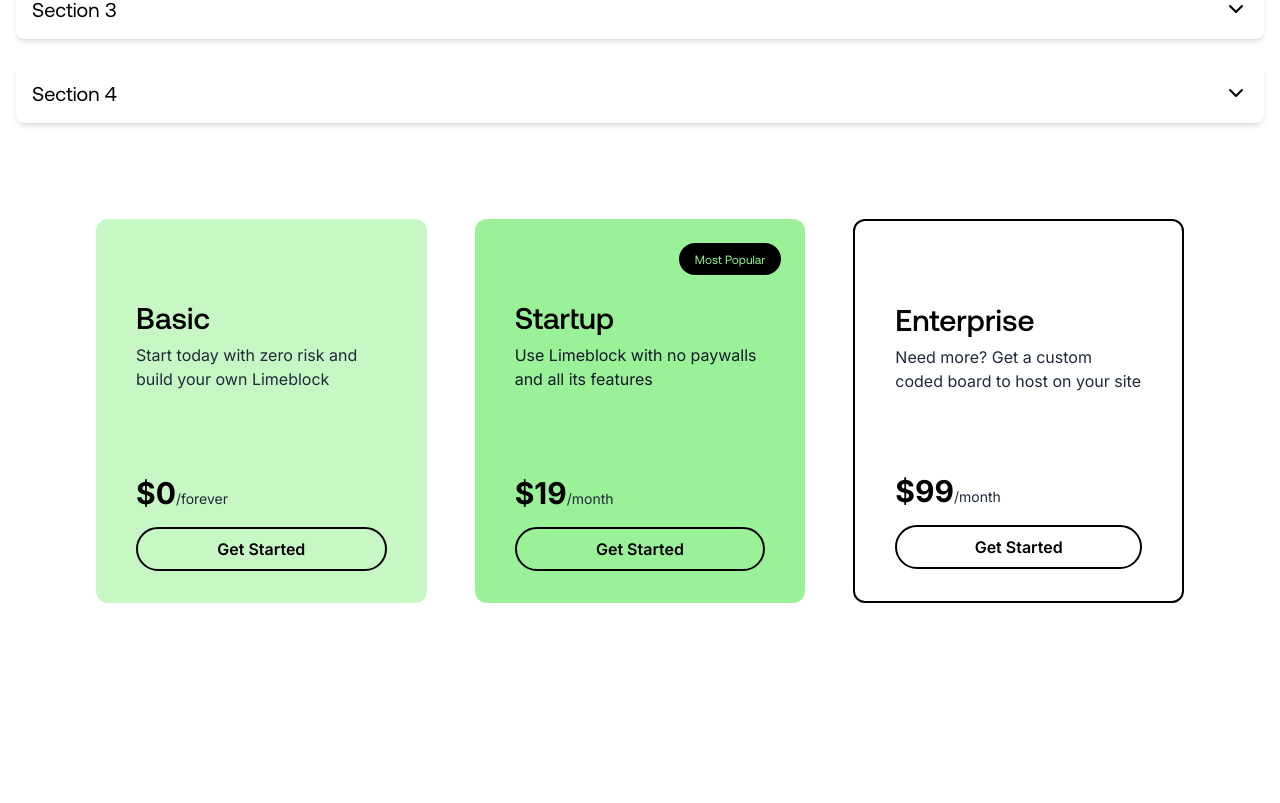
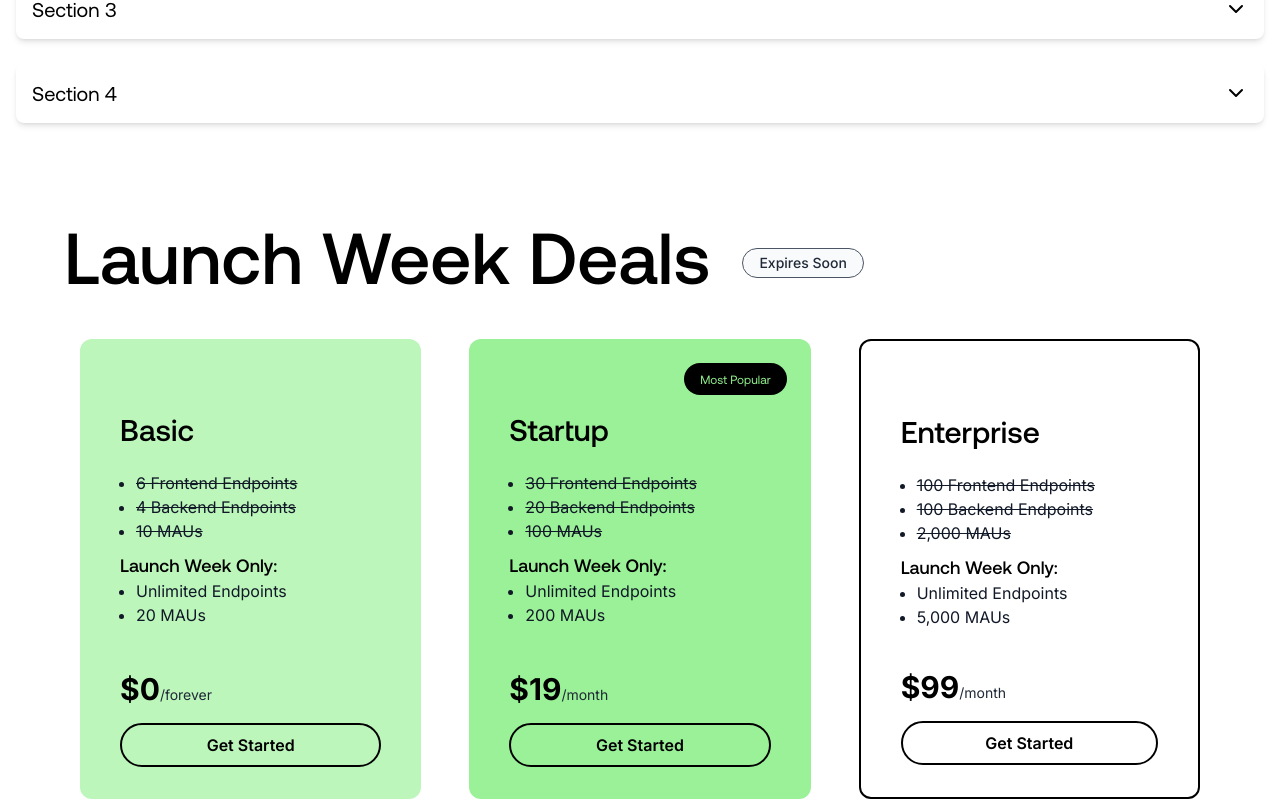
Before and after one commit to TheWiseGhost/Limeblock, a Next.js app: page / in a window 1280 px wide. Shown: the part 2697-3500 px from the top of the page. Built offline with nearby package versions, Linux system fonts and the light colour scheme; no server answers.

Commit message:
Better pricing UI

```diff
--- a/src/app/checkout/page.js
+++ b/src/app/checkout/page.js
@@ -1,10 +1,12 @@
+import Footer from "@/components/landing/Footer";
 import Pricing from "@/components/landing/Pricing";
 import React from "react";
 
 const page = () => {
   return (
-    <div className="pb-16 -mt-28">
+    <div className="-mt-12">
       <Pricing />
+      <Footer />
     </div>
   );
 };
--- a/src/components/landing/Pricing.jsx
+++ b/src/components/landing/Pricing.jsx
@@ -42,22 +42,47 @@
     }
   };
   return (
-    <div className="min-h-screen pb-8 pt-24 px-4 md:px-24 font-inter">
-      <div className="grid grid-cols-1 md:grid-cols-3 gap-12 font-inter">
+    <div className="min-h-screen pt-24 px-4 pb-20 md:px-16 font-inter">
+      <h1 className="flex flex-row items-center font-aeonik text-7xl font-medium mb-12">
+        Launch Week Deals{" "}
+        <div className="bg-gray-50 border text-gray-800 border-gray-600 ml-8 mt-4 font-inter px-4 text-sm py-1 rounded-full">
+          Expires Soon
+        </div>
+      </h1>
+      <div className="grid grid-cols-1 md:grid-cols-3 gap-12 font-inter px-4">
         {/* Basic Plan */}
-        <div className="rounded-xl bg-lime/50 px-10 h-96 pt-20 pb-8 flex flex-col">
+        <div className="rounded-xl bg-lime/60 px-10 h-[460px] pt-20 pb-8 flex flex-col relative w-full">
           <div className="flex-grow">
-            <h2 className="text-3xl font-medium font-aeonik mb-2">Basic</h2>
-            <p className="text-gray-800 text-base mb-6">
-              Start today with zero risk and build your own Limeblock
-            </p>
+            <h2 className="text-3xl font-aeonik font-medium mb-2 -mt-2">
+              Basic
+            </h2>
+            <ul className="text-gray-900 text-base mt-6 mb-2 ml-4 list-disc">
+              <li>
+                <span className="line-through">6 Frontend Endpoints</span>
+              </li>
+              <li>
+                <span className="line-through">4 Backend Endpoints</span>
+              </li>
+              <li>
+                <span className="line-through">10 MAUs</span>
+              </li>
+            </ul>
+            <span className="font-aeonik text-lg font-medium mt-4">
+              Launch Week Only:
+            </span>{" "}
+            <ul className="text-gray-900 text-base mb-2 ml-4 list-disc">
+              <li>Unlimited Endpoints</li>
+              <li>20 MAUs</li>
+            </ul>
           </div>
           <div className="mb-4">
             <span className="text-3xl font-bold">$0</span>
             <span className="text-gray-800 text-sm">/forever</span>
           </div>
           <button
-            onClick={() => window.open("/dashboard")}
+            onClick={() => {
+              window.location.href = "/auth_prompt/";
+            }}
             className="w-full text-black border-2 font-semibold border-black rounded-full py-2 px-4 hover:bg-opacity-30 mx-auto hover:bg-white transition-colors"
           >
             Get Started
@@ -65,15 +90,32 @@
         </div>
 
         {/* Pro Plan */}
-        <div className="rounded-xl bg-lime/90 px-10 h-96 pt-20 pb-8 flex flex-col relative">
+        <div className="rounded-xl bg-lime/90 px-10 h-[460px] pt-20 pb-8 flex flex-col relative w-full">
           <div className="absolute top-6 right-6 bg-black text-lime text-xs px-4 py-2 font-aeonik rounded-full">
             Most Popular
           </div>
           <div className="flex-grow">
-            <h2 className="text-3xl font-aeonik font-medium mb-2">Startup</h2>
-            <p className="text-gray-900 text-base mb-6">
-              Use Limeblock with no paywalls and all its features
-            </p>
+            <h2 className="text-3xl font-aeonik font-medium mb-2 -mt-2">
+              Startup
+            </h2>
+            <ul className="text-gray-900 text-base mt-6 mb-2 ml-4 list-disc">
+              <li>
+                <span className="line-through">30 Frontend Endpoints</span>
+              </li>
+              <li>
+                <span className="line-through">20 Backend Endpoints</span>
+              </li>
+              <li>
+                <span className="line-through">100 MAUs</span>
+              </li>
+            </ul>
+            <span className="font-aeonik text-lg font-medium mt-4">
+              Launch Week Only:
+            </span>{" "}
+            <ul className="text-gray-900 text-base mb-2 ml-4 list-disc">
+              <li>Unlimited Endpoints</li>
+              <li>200 MAUs</li>
+            </ul>
           </div>
           <div className="mb-4">
             <span className="text-3xl font-bold">$19</span>
@@ -88,14 +130,29 @@
         </div>
 
         {/* Custom Plan */}
-        <div className="rounded-xl bg-white border-2 border-black px-10 h-96 pt-20 pb-8 flex flex-col">
+        <div className="rounded-xl bg-white border-2 border-black px-10 h-[460px] pt-20 pb-8 flex flex-col relative w-full">
           <div className="flex-grow">
-            <h2 className="text-3xl font-aeonik font-medium mb-2">
+            <h2 className="text-3xl font-aeonik font-medium -mt-2 mb-2">
               Enterprise
             </h2>
-            <p className="text-gray-800 text-base mb-6">
-              Need more? Get a custom coded board to host on your site
-            </p>
+            <ul className="text-gray-900 text-base mt-6 mb-2 ml-4 list-disc">
+              <li>
+                <span className="line-through">100 Frontend Endpoints</span>
+              </li>
+              <li>
+                <span className="line-through">100 Backend Endpoints</span>
+              </li>
+              <li>
+                <span className="line-through">2,000 MAUs</span>
+              </li>
+            </ul>
+            <span className="font-aeonik text-lg font-medium mt-4">
+              Launch Week Only:
+            </span>{" "}
+            <ul className="text-gray-900 text-base mb-2 ml-4 list-disc">
+              <li>Unlimited Endpoints</li>
+              <li>5,000 MAUs</li>
+            </ul>
           </div>
           <div className="mb-4">
             <span className="text-3xl font-bold">$99</span>
```
